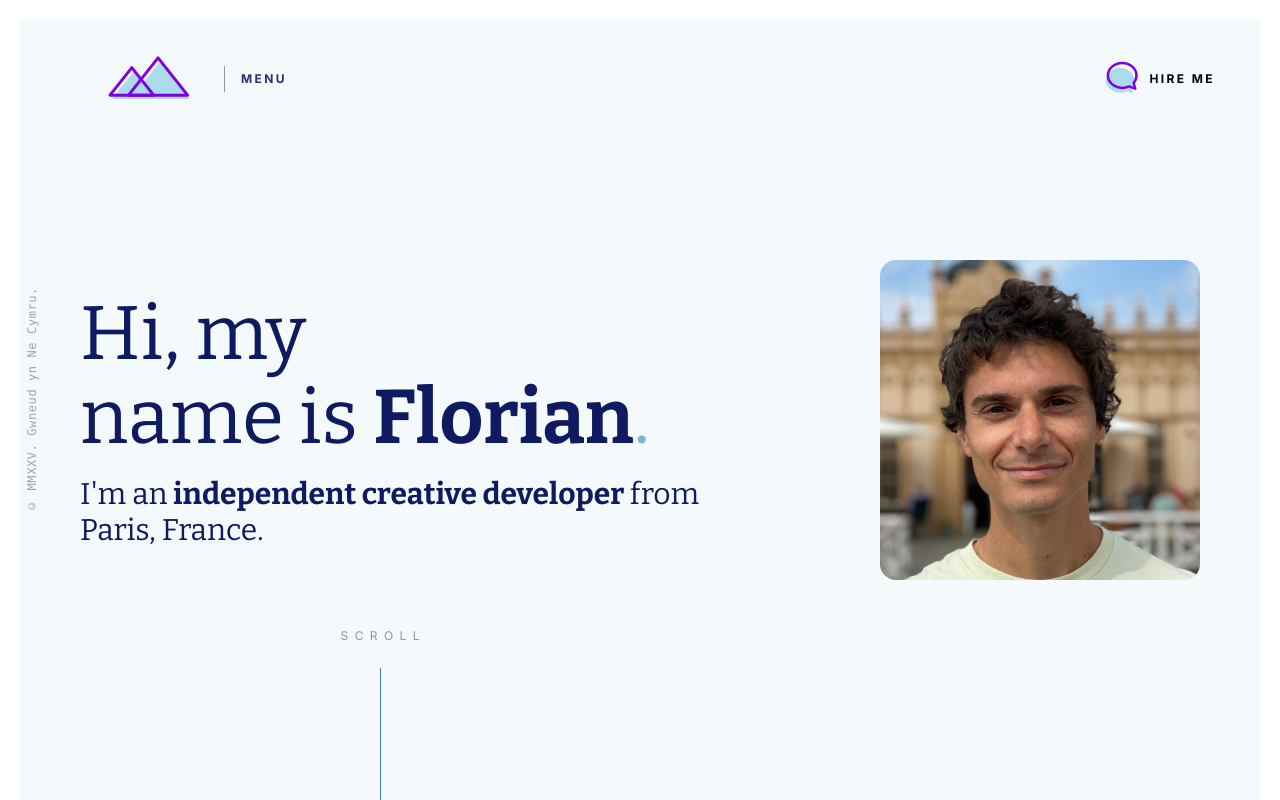
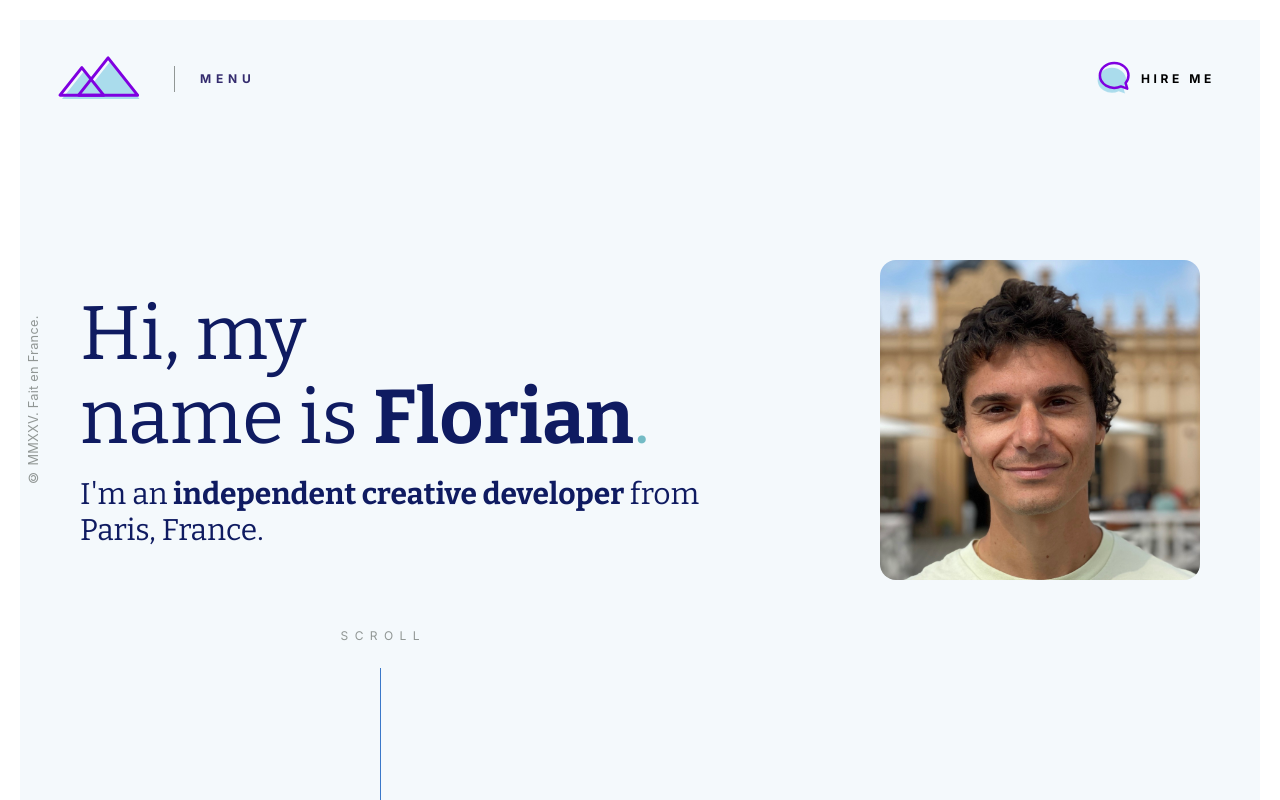
Before and after one commit to flobby41/Portfolio, a Next.js app: page / in a window 1280 px wide. Shown: the top 800 px of the page. Built offline with nearby package versions, Linux system fonts and the light colour scheme.

Commit message:
Refactor Navbar and Footer components: update menu link styles, adjust layout, and change footer text to French.

```diff
--- a/src/app/globals.css
+++ b/src/app/globals.css
@@ -236,12 +236,6 @@
 
   }
 
-  .menu-link:hover{
-    letter-spacing: 6px !important;
-    color: red  ;
-  }
-
-
 
   .no-js .menu-link {
     display: none
@@ -252,20 +246,13 @@
     display: inline-block;
     width: 1px;
     height: 26px;
-    margin-right: 16px;
+    margin-right: 25px;
     vertical-align: middle;
     background: #919795;
     animation: menuBarIn .45s cubic-bezier(.25,.46,.45,.94) .3s backwards
   }
 
-  .menu-link__mask {
-    position: absolute;
-    top: 10;
-    left: 250;
-    width: 100%;
-    height: 100%;
-    z-index: 2
-  }
+
 
   /* Flyout menu */
   .js .main-menu__flyout {
@@ -277,6 +264,25 @@
     width: 100%;
     height: 100%;
     padding: 100px 35px 50px
+  }
+
+  .primary-links__link {
+    color: var(--text);
+    display: inline-block;
+    font-weight: 700;
+    letter-spacing: -0.01em;
+    text-decoration: none;
+    transition: color ease-out-quad 0.2s;
+    font-size: 4rem;
+    line-height: 5.2rem;
+    width: 200px;
+  }
+  .primary-links__summary {
+    -webkit-font-smoothing: antialiased;
+    font-family: -apple-system, BlinkMacSystemFont, Segoe UI, Roboto, Helvetica,
+      Arial, sans-serif, Apple Color Emoji, Segoe UI Emoji, Segoe UI Symbol;
+
+    color: var(--text);
   }
 
   @media(min-width: 512px) {
@@ -321,6 +327,7 @@
     font-weight: 700;
     font-size: 12px;
     top: 70px;
+    z-index: 200;
   }
 
   .hire-me:hover {
@@ -351,7 +358,7 @@
     max-width: 65px;
     padding-top: 8px;
     width: 100%;
-    left: 75px;
+    left: 25px;
     top:-5px;
     z-index: 100;
   }
@@ -466,4 +473,14 @@
     white-space: nowrap;
     border-width: 0;
   }
+  .made-in-france {
+    display: block;
+    text-align: center;
+    font-size: 0.8rem;
+    letter-spacing: 0.02em;
+    color: #919795;
+    font-family: -apple-system, BlinkMacSystemFont, Segoe UI, Roboto, Helvetica,
+      Arial, sans-serif, Apple Color Emoji, Segoe UI Emoji, Segoe UI Symbol;
+    margin-bottom: 20px;
+  }
 }
--- a/src/components/layout/Footer.tsx
+++ b/src/components/layout/Footer.tsx
@@ -3,8 +3,8 @@
 const Footer = () => {
   return (
     <footer className="py-8 px-6">
-      <small className="made-in-wales text-text-gray text-center block">
-        © MMXXV. Gwneud yn Ne Cymru.
+      <small className="made-in-france text-text-gray text-center block">
+        © MMXXV. Fait en France.
       </small>
     </footer>
   );
--- a/src/components/layout/Navbar.tsx
+++ b/src/components/layout/Navbar.tsx
@@ -116,16 +116,29 @@ const Navbar = () => {
                 </div></div></span></a>
         </div>
 
-          <div className="flex menu-link absolute top-[35px] left-[200px]">
+          <div className="flex menu-link absolute top-[35px] left-[150px]">
           <button
-              className="menu-link__trigger flex items-center gap-2 text-dark-blue font-['Inter'] tracking-[0.2em]"
+  className="menu-link__trigger flex items-center gap-2 text-dark-blue font-['Inter'] tracking-[0.4em] transition-all duration-300 group"
   aria-expanded={isMenuOpen}
   aria-controls="main-menu"
   onClick={toggleMenu}
 >
-
-                  {isMenuOpen ? 'CLOSE' : 'MENU'}
-
+  {isMenuOpen ? (
+    <div className="flex">
+      <span className="transition-transform duration-300 group-hover:-translate-x-[5px]">C</span>
+      <span className="transition-transform duration-300 group-hover:-translate-x-[2px]">L</span>
+      <span className="transition-transform duration-300 group-hover:-translate-x-[1px]">O</span>
+      <span className="transition-transform duration-300 group-hover:translate-x-[1px]">S</span>
+      <span className="transition-transform duration-300 group-hover:translate-x-[5px]">E</span>
+    </div>
+  ) : (
+    <div className="flex">
+      <span className="transition-transform duration-300 group-hover:-translate-x-[5px]">M</span>
+      <span className="transition-transform duration-300 group-hover:-translate-x-[2px]">E</span>
+      <span className="transition-transform duration-300 group-hover:translate-x-[2px]">N</span>
+      <span className="transition-transform duration-300 group-hover:translate-x-[5px]">U</span>
+    </div>
+  )}
 </button>
         </div>
         </div>
@@ -133,7 +146,7 @@ const Navbar = () => {
         <div className="flex items-center gap-6 z-50">
           <Link
             href="mailto:florian.cheheb@gmail.com?subject=🤘 Hi Florian, I'd like to hire you"
-            className="hire-me flex items-center gap-2 font-['Inter'] tracking-[0.2em] font-bold transition-all duration-300 hover:tracking-[0.3em]"
+            className="hire-me flex items-center gap-2 font-['Inter'] tracking-[0.3em] font-bold transition-all duration-300 hover:tracking-[0.5em]"
           >
             <div className="shade" data-drift="-4 -6" data-drift-center="y" style={{ transform: "translateY(-50%) translate(-3.94702px, 2.41256px)" }}>
 
@@ -152,8 +165,18 @@ const Navbar = () => {
 
         {/* Texte vertical */}
         <div className="fixed left-6 top-1/2 -translate-y-1/2 transform">
-          <div className="vertical-text font-mono text-xs tracking-wider text-gray-400" style={{ writingMode: 'vertical-rl', transform: 'rotate(180deg)' }}>
-            © MMXXV. Gwneud yn Ne Cymru.
+          <div
+            className="vertical-text"
+            style={{
+              writingMode: 'vertical-rl',
+              transform: 'rotate(180deg)',
+              fontSize: '0.8rem',
+              letterSpacing: '0.02em',
+              color: '#919795',
+              fontFamily: '-apple-system, BlinkMacSystemFont, Segoe UI, Roboto, Helvetica, Arial, sans-serif, Apple Color Emoji, Segoe UI Emoji, Segoe UI Symbol'
+            }}
+          >
+            © MMXXV. Fait en France.
           </div>
         </div>
 
@@ -182,7 +205,7 @@ const Navbar = () => {
                       initial={{ x: "140%", width: "10%" }}
                       animate={{
                         x: 0,
-                        width: ["20%", "8%"],
+                        width: ["15%", "8%"],
                       }}
                       transition={{
                         x: { duration: 0.4, ease: [0.76, 0, 0.24, 1] },
@@ -263,7 +286,7 @@ const Navbar = () => {
                     ].map((link, index) => (
                       <motion.li
                         key={link.href}
-                        className="primary-links__item mb-4 flex items-baseline gap-8"
+                        className="primary-links__item mb-4 flex items-baseline "
                         variants={{
                           initial: {
                             y: -5, // Changé de 50 à -20 pour un mouvement descendant
```
Lines whose indentation alone changed are shown as unchanged.
